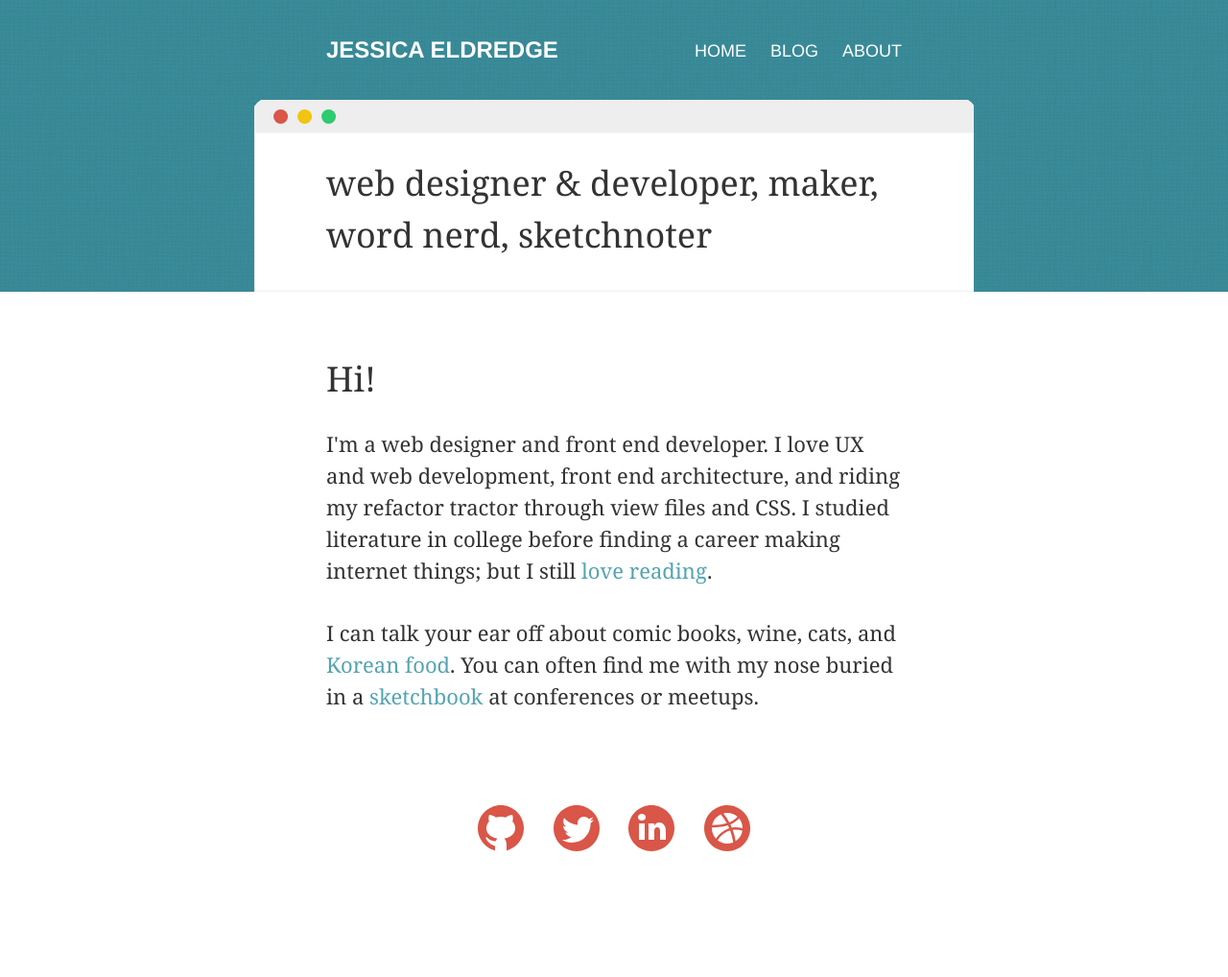
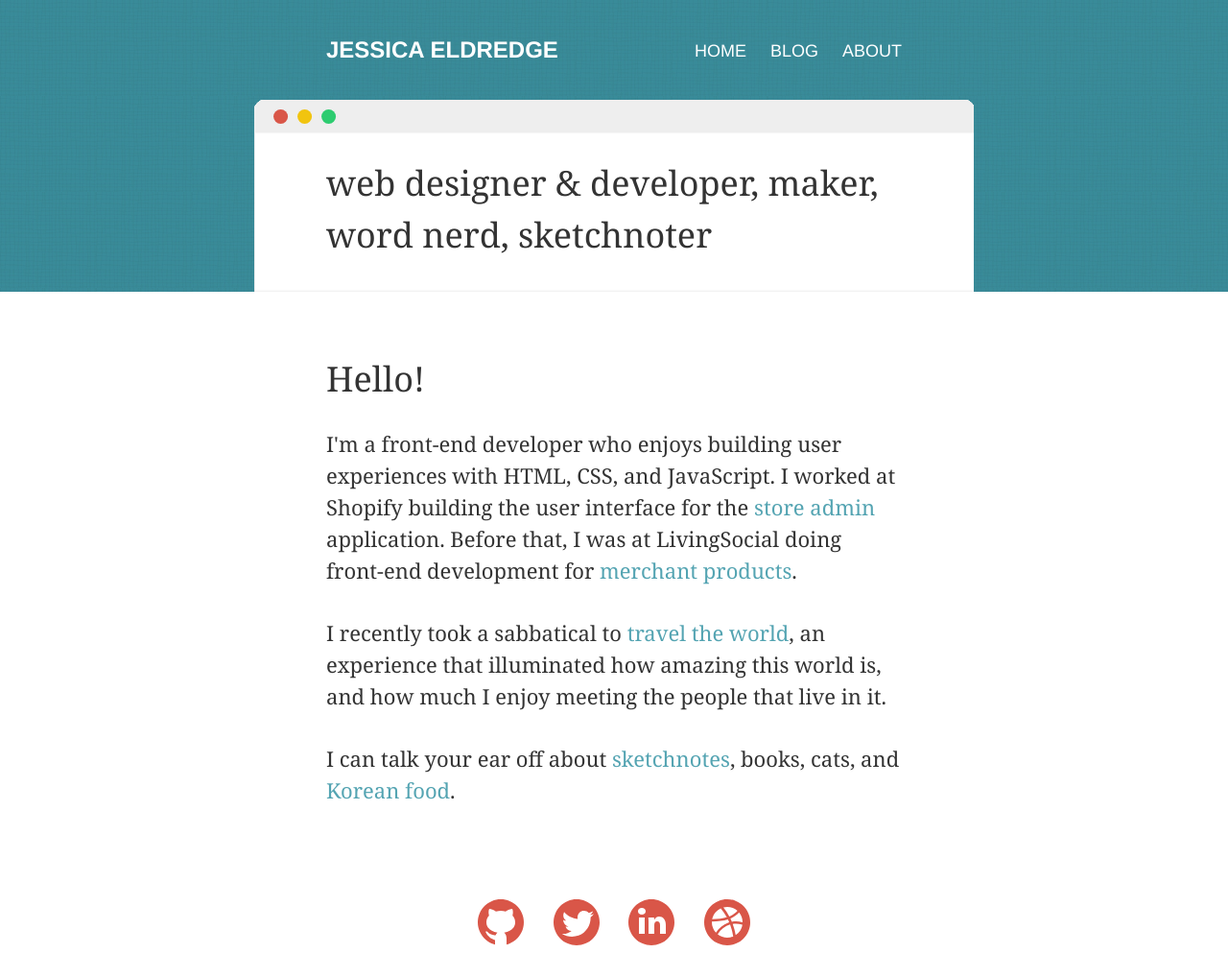
Before and after one commit to jessabean/jessabean.github.io, a Jekyll site: the page built from about/index.html, in a window 1280 px wide. Shown: the whole page at 96% size. Built offline with Jekyll 4.4.1, drawn with Linux system fonts in a browser that asks for light colours; Markdown is read by kramdown in place of the engine named in the settings; comment, search, counter and statistics services are not loaded; before the commit the page ends 920 px from its top, so only the background shows below that.

Commit message:
Update the about page

```diff
--- a/about/index.html
+++ b/about/index.html
@@ -3,7 +3,9 @@ layout: default
 title: About - Jessica Eldredge
 ---
 
-<h1>Hi!</h1>
-<p>I'm a web designer and front end developer. I love UX and web development, front end architecture, and riding my refactor tractor through view files and CSS. I studied literature in college before finding a career making internet things; but I still <a href="https://www.goodreads.com/user/show/5507405-jessabean">love reading</a>.</p>
+<h1>Hello!</h1>
+<p>I'm a front-end developer who enjoys building user experiences with HTML, CSS, and JavaScript. I worked at Shopify building the user interface for the <a href="https://www.shopify.com/online">store admin</a> application. Before that, I was at LivingSocial doing front-end development for <a href="http://merchant.livingsocial.com">merchant products</a>.
 
-<p>I can talk your ear off about comic books, wine, cats, and <a href="https://www.flickr.com/photos/jessabean/6345679417/in/set-72157627744111024">Korean food</a>. You can often find me with my nose buried in a <a href="http://projeqt.com/jessabean">sketchbook</a> at conferences or meetups.</p>
+<p>I recently took a sabbatical to <a href="http://roaming.eldredge.io">travel the world</a>, an experience that illuminated how amazing this world is, and how much I enjoy meeting the people that live in it.</p>
+
+<p>I can talk your ear off about <a href="https://confreaks.tv/presenters/jessica-eldredge">sketchnotes</a>, books, cats, and <a href="https://www.flickr.com/photos/jessabean/6345679417/in/set-72157627744111024">Korean food</a>.
```
